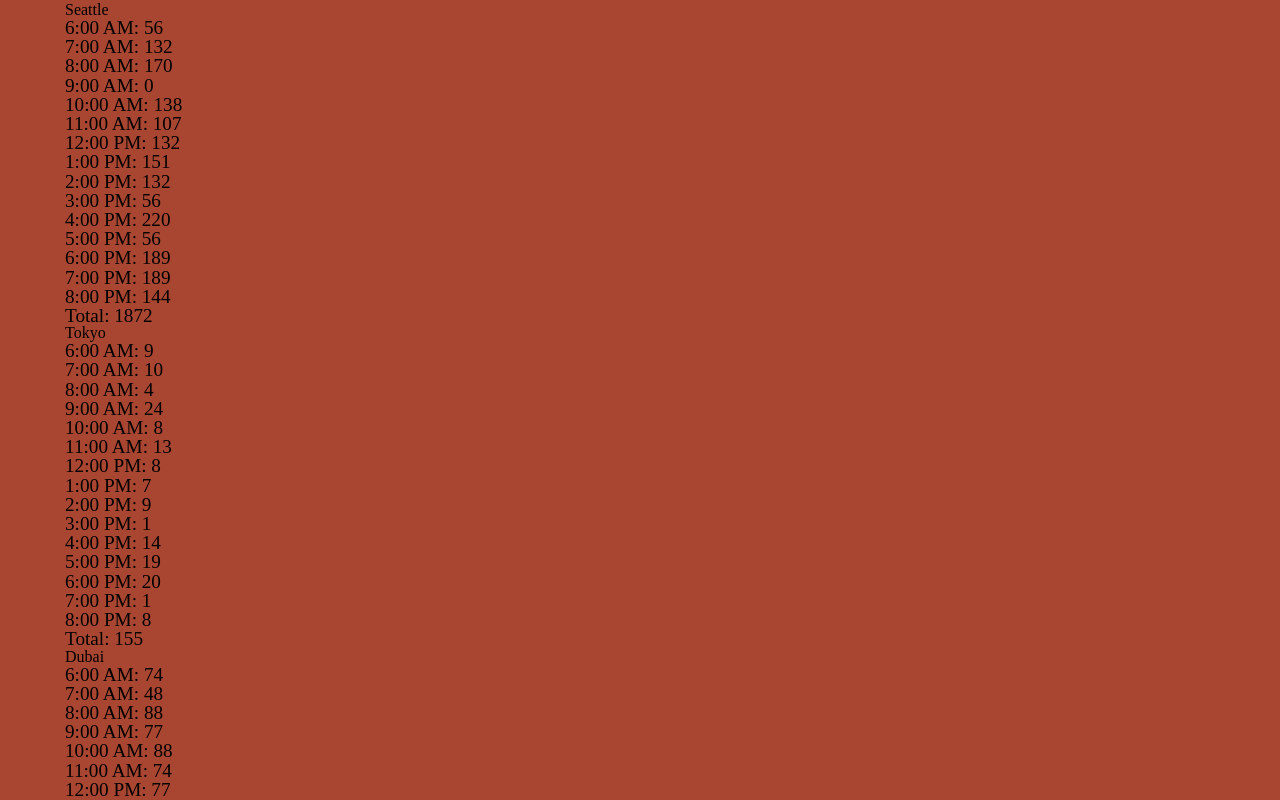
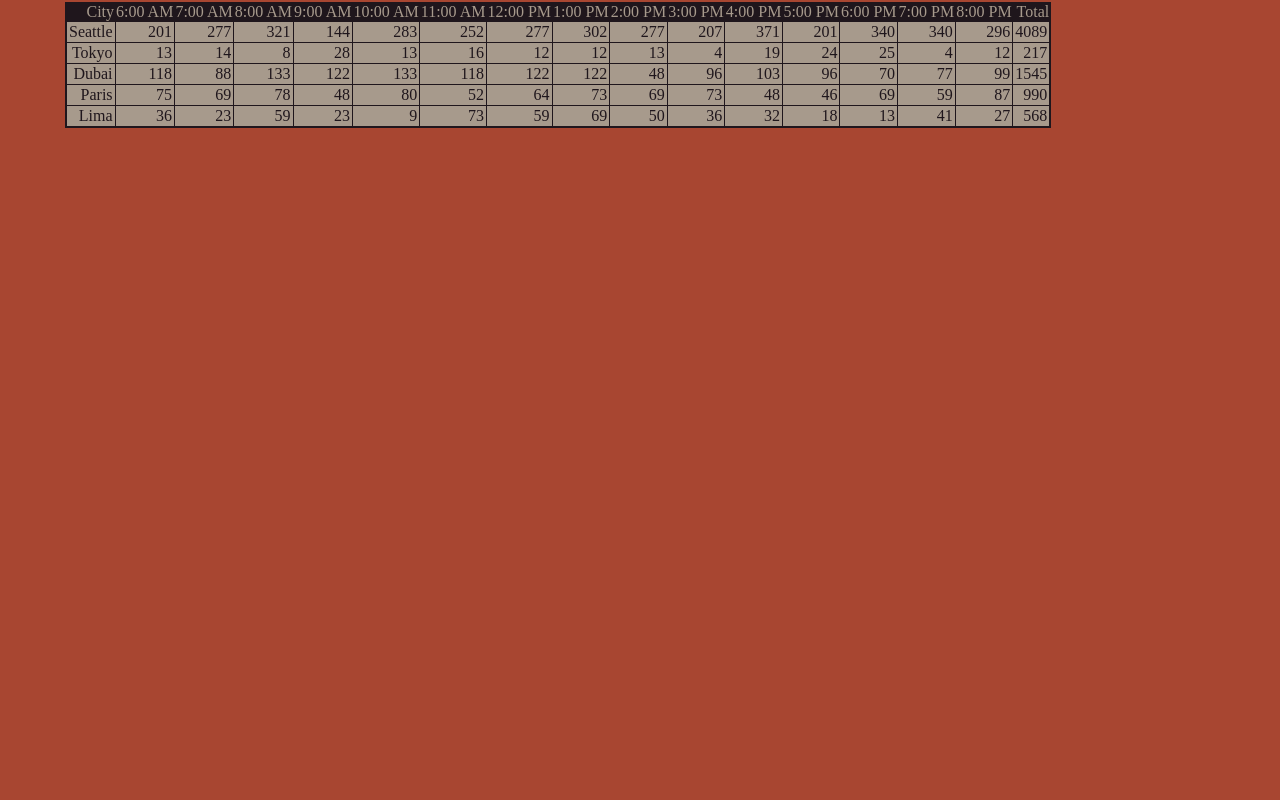
Before and after one commit to Vida-1/cookie-stand, a plain HTML site: page sales.html in a window 1280 px wide. Shown: the part 110-910 px from the top of the page. After the commit the page ends 800 px from the top, so only its background shows below. Drawn offline with Linux system fonts and the light colour scheme.

Commit message:
finished requirements of lab7. pushing for canvas submission.

```diff
--- a/css/style.css
+++ b/css/style.css
@@ -27,25 +27,38 @@ h3 {
   text-emphasis-style: bold;
 }
 
+table {
+  column-width: 100px;
+  table-layout: fixed;
+  text-align: right;
+
+}
+
+
 table,
 td {
   border: 1px solid;
   background-color: #A79A8C;
   color: #1F161C;
+  padding: 2px;
+
 }
 
 table,
 th {
   background-color: #1F161C;
-  border: 1px solid;
-  border-color: #A79A8C;
+  border-top: 2px solid;
+  border-bottom: 2px solid;
+  border-left: 2px solid;
+  border-right: 2px solid;
+  border-color: #1F161C;
   color: #A79A8C;
 }
 
-li {
+/* li {
   font-size: larger;
 
-}
+} */
 
 div {
   margin-inline-start: 35px;
--- a/js/app.js
+++ b/js/app.js
@@ -20,12 +20,11 @@ function StoreConstructor(name, minHourlyCustomers, maxHourlyCustomers, avgCooki
     this.randomCustomersPerHour = [];
     this.grandTotalCookies = [];
     allStores.push(this);
-    //   this.tableReadout = renderToDom(); -did not work
 };
 
 StoreConstructor.prototype.generateRandomCustomersPerHour = function () {
     for (let i = 0; i < hours.length; i++) {
-        let customersPerHour = Math.random() * (this.maxHourlyCustomers - this.minHourlyCustomers);
+        let customersPerHour = (Math.random() * (this.maxHourlyCustomers - this.minHourlyCustomers + 1) + this.minHourlyCustomers);
         this.randomCustomersPerHour.push(Math.floor(customersPerHour));
     }
 };
@@ -45,52 +44,92 @@ StoreConstructor.prototype.generateGrandTotalCookies = function () {
     this.grandTotalCookies.push(totalCookieAccumulator);
 };
 
+StoreConstructor.prototype.renderRowToDom = function () {
+
+    const ulElem = document.createElement('tr');
+    articleElem.appendChild(ulElem);
+    const liElemFirst = document.createElement('td');
+    ulElem.appendChild(liElemFirst)
+    liElemFirst.textContent = this.name;
+
+    // table data cells
+    for (let i = 0; i < hours.length; i++) {
+        const liElem = document.createElement('td');
+        ulElem.appendChild(liElem);
+        const cookiesSoldThisHour = this.simulatedCookiesPurchasedEachHour[i];
+        liElem.textContent = `${cookiesSoldThisHour}`;
+    }
+
+    // total sales column on the right
+    const liElem = document.createElement('td');
+    ulElem.appendChild(liElem);
+    liElem.textContent = this.grandTotalCookies;
+
+};
+
+
+//MAIN LOGIC STARTS HERE
+
 // Code Fellows TA Justin helped me with these next two arrow functions
-
 locationCatalog.forEach(location => {
     new StoreConstructor(location[0], location[1], location[2], location[3]);
 })
 console.log(allStores);
 
-StoreConstructor.prototype.renderToDom = function () {
 // get on screen
 const containerElem = document.getElementById("franchiseLocations");
 
-
-    // article
-    const articleElem = document.createElement('article');
-    console.log(JSON.stringify(articleElem, null, 4));
+// create a table
+const articleElem = document.createElement('Table');
 containerElem.appendChild(articleElem);
 
-    // heading = this prints the name of the store location
-    const headingElem = document.createElement('h2');
+// create a table header
+const headingElem = document.createElement('tr');
 articleElem.appendChild(headingElem);
-    headingElem.textContent = this.name;
 
-    // ul
-    const ulElem = document.createElement('ul');
-    articleElem.appendChild(ulElem);
+const hourDatumFirst = document.createElement('th');
+headingElem.appendChild(hourDatumFirst);
+hourDatumFirst.textContent = "City";
 
-    // list items
 for (let i = 0; i < hours.length; i++) {
-        const liElem = document.createElement('li');
-        ulElem.appendChild(liElem);
-        const timeSlot = hours[i];
-        const cookiesSoldThisHour = this.simulatedCookiesPurchasedEachHour[i];
-        liElem.textContent = `${timeSlot}: ${cookiesSoldThisHour}`;
+    const hourDatum = document.createElement('th');
+    headingElem.appendChild(hourDatum);
+    hourDatum.textContent = hours[i];
 }
-
-    // total sales
-    const liElem = document.createElement('li');
-    ulElem.appendChild(liElem);
-    liElem.textContent = 'Total: ' + this.grandTotalCookies;
-};
+const hourDatumLast = document.createElement('th');
+headingElem.appendChild(hourDatumLast);
+hourDatumLast.textContent = "Total";
 
 allStores.forEach(store => {
-
     store.generateRandomCustomersPerHour();
     store.generateSimulatedCookiesPurchasedEachHour();
     store.generateGrandTotalCookies();
-    store.renderToDom();
+    store.renderRowToDom();
+});
 
-});
+// create a table footer
+// const footerElem = document.createElement('tfoot');
+// .appendChild(footerElem);
+// footerElem.textContent('this is the footer');                                      // PLACEHOLDER TEXT WRITE FXN FOR THIS
+
+
+//alternate strategy psuedocode
+//populate store information to all stores  (ln 48 - 53 - globally being
+//  create table (ln 54-59)
+//  create a header row (doesnt exist yet but likely starts at 61 - 64)
+//  for each store in allstores (ln 91-96)
+//      create a row (ln 95 renderRowToDom)
+//      populate name and hours as cell data (see render row to dom function)
+//      populate cookies total as final cell in row (see end of render row to dom function)
+//  create final row with totals (doesnt exist yet)
+
+
+
+    // // list items -- junk pile
+    // for (let i = 0; i < hours.length; i++) {
+    //     const liElem = document.createElement('td');
+    //     ulElem.appendChild(liElem);
+    //     const storeName = this.name;
+    //     const timeSlot = hours[i];
+    //     const cookiesSoldThisHour = this.simulatedCookiesPurchasedEachHour[i];
+    //     liElem.textContent = `${timeSlot}: ${cookiesSoldThisHour}`;
```
Lines whose indentation alone changed are shown as unchanged.
